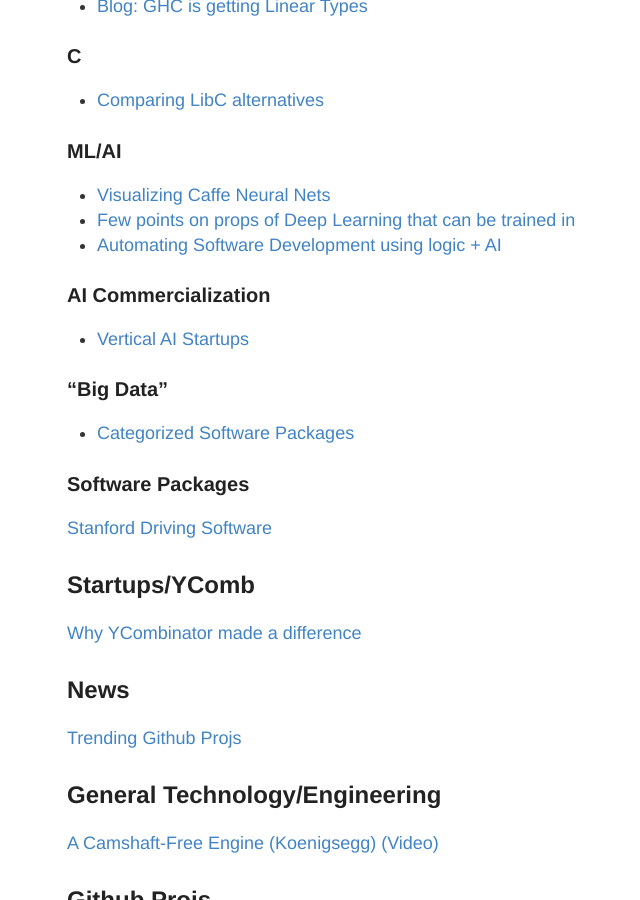
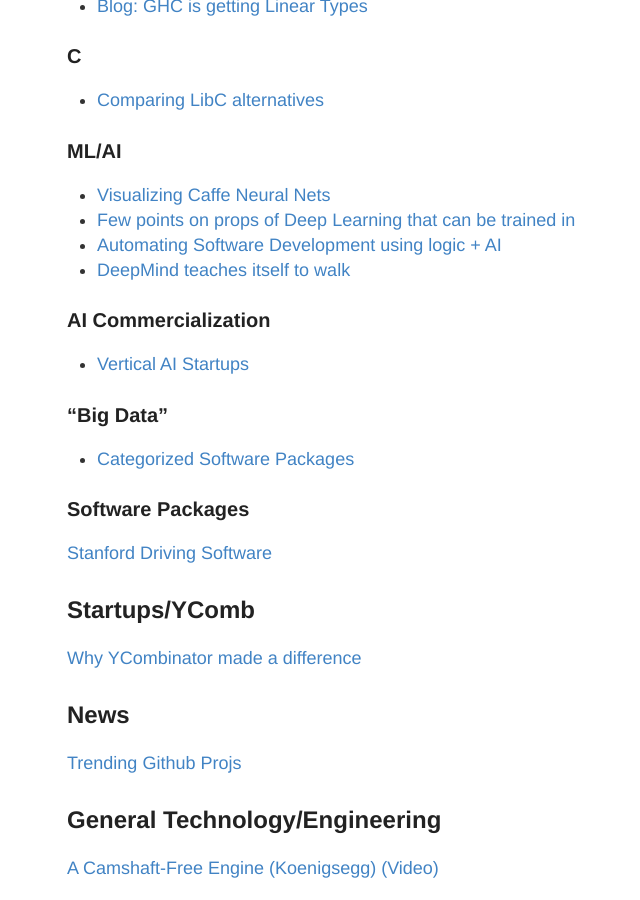
Before and after one commit to RONNCC/ronncc.github, a Jekyll site: the page built from _posts/2016-1-1-InterestingLinks.md, in a window 1280 px wide and 900 px high, scrolled down 2150 px. Shown: the whole window, without its empty margins (213-853 px from the left). Built offline with Jekyll 4.4.1, drawn with Linux system fonts in a browser that asks for light colours; comment, search, counter and statistics services are not loaded.

```diff
--- a/_posts/2016-1-1-InterestingLinks.md
+++ b/_posts/2016-1-1-InterestingLinks.md
@@ -63,7 +63,6 @@
 ### FS
 -[ZFS, BTRFS, XFS, EXT4 and LVM with KVM – a storage performance comparison](http://www.ilsistemista.net/index.php/virtualization/47-zfs-btrfs-xfs-ext4-and-lvm-with-kvm-a-storage-performance-comparison.html)
 
-
 ### Comp Fi
 
 - [INSIGHTS INTO HIGH FREQUENCY TRADING FROM THE VIRTU INITIAL PUBLIC OFFERING](https://online.wsj.com/public/resources/documents/VirtuOverview.pdf)
@@ -82,6 +81,7 @@
 - [Visualizing Caffe Neural Nets](http://ethereon.github.io/netscope/quickstart.html)
 - [Few points on props of Deep Learning that can be trained in ](https://cbmm.mit.edu/sites/default/files/publications/Deep%20Learning-%20mathematics%20and%20neuroscience.pdf)
 - [Automating Software Development using logic + AI](https://techcrunch.com/2017/06/27/diffblue/)
+- [DeepMind teaches itself to walk](https://www.youtube.com/watch?v=gn4nRCC9TwQ&feature=youtu.be)
 
 ### AI Commercialization
 - [Vertical AI Startups](http://www.bradfordcross.com/blog/2017/6/13/vertical-ai-startups-solving-industry-specific-problems-by-combining-ai-and-subject-matter-expertise?imm_mid=0f3d3e&cmp=em-data-na-na-newsltr_20170626)
```
